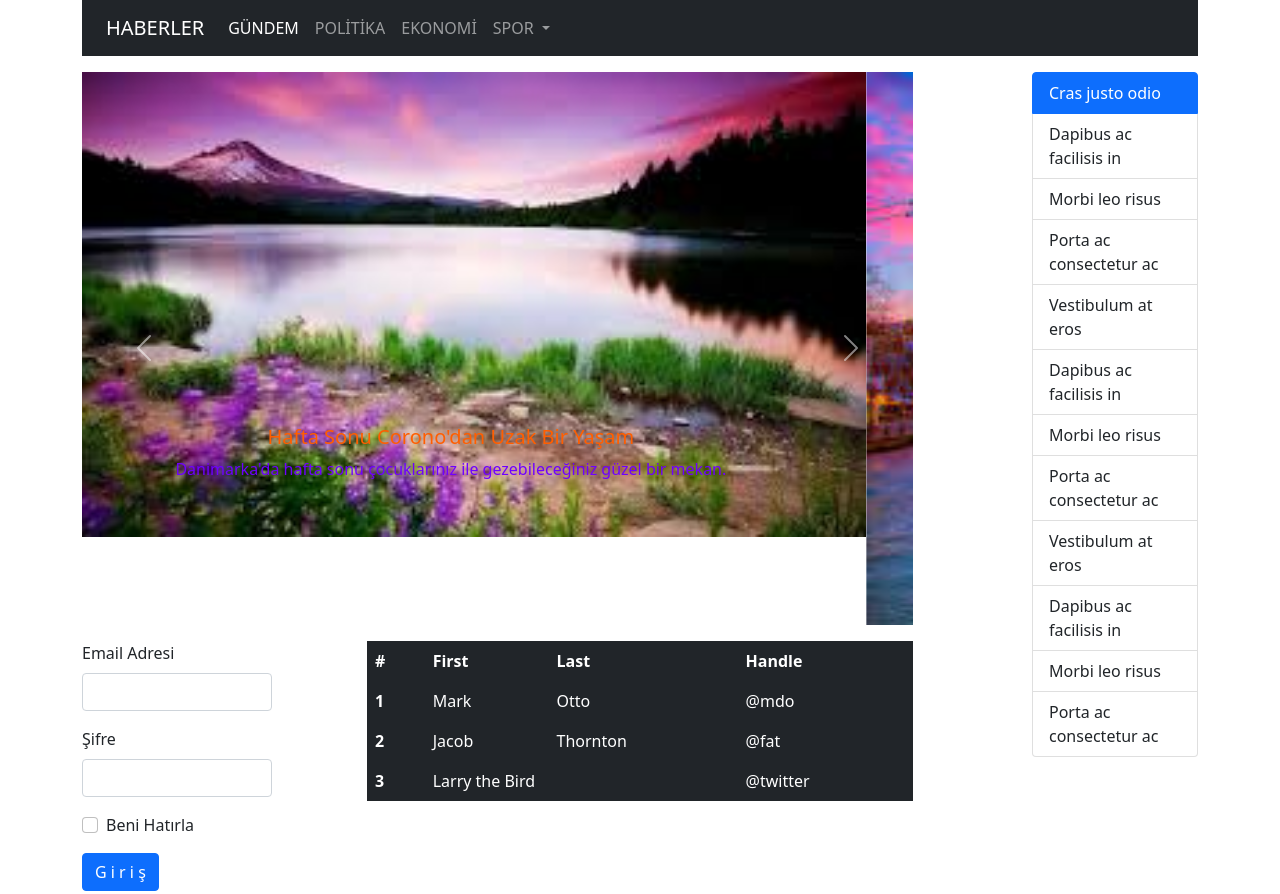
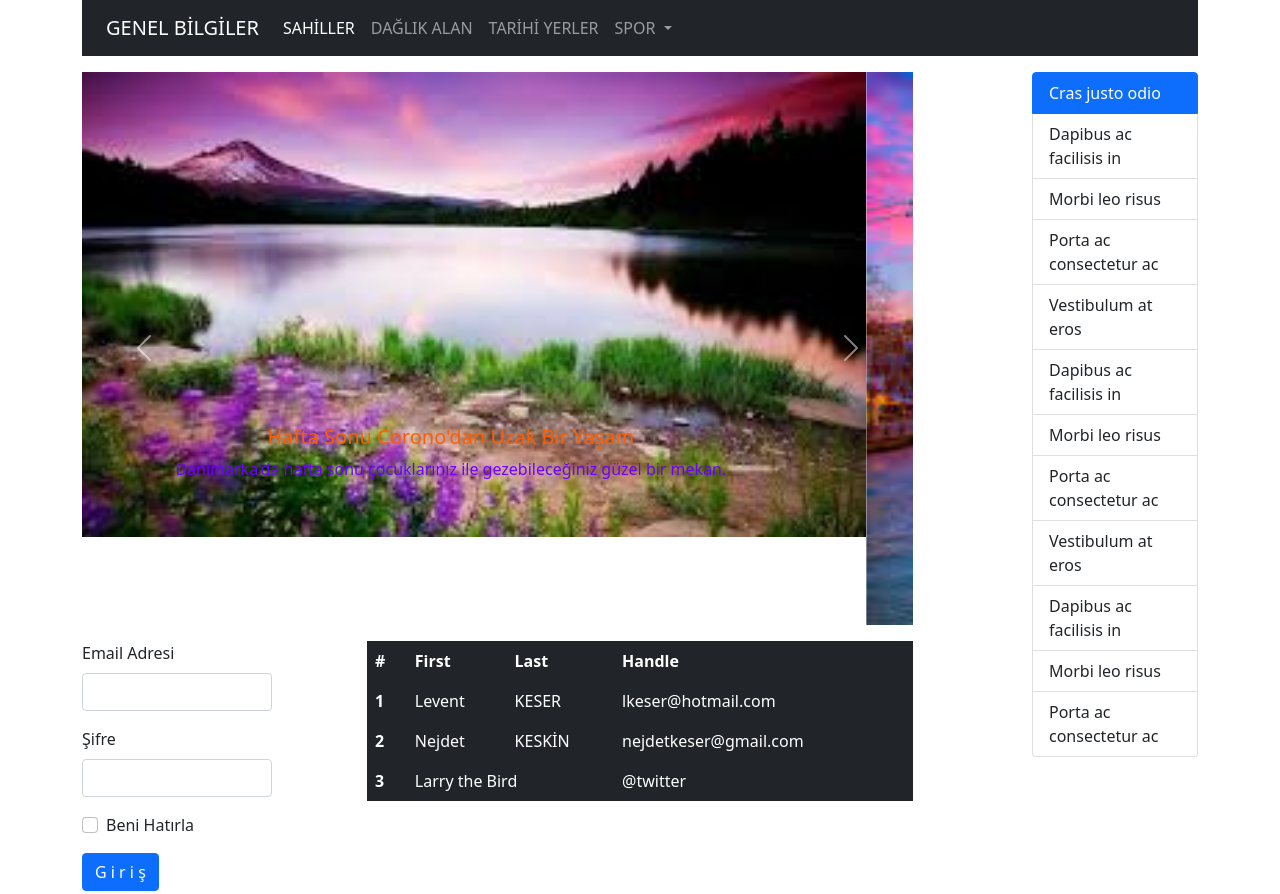
Before and after one commit to gsismandnm/02_Bootstrap, a plain HTML site: page Index.html in a window 1280 px wide. Shown: the top 894 px of the page. Drawn offline with Linux system fonts and the light colour scheme.

Commit message:
Html başlıkları değişikliği

```diff
--- a/Index.html
+++ b/Index.html
@@ -3,7 +3,7 @@
     <head>
         <meta charset="utf-8">
         <meta http-equiv="X-UA-Compatible" content="IE=edge">
-        <title>Haber Portal</title>
+        <title>Gezelim Görelim</title>
         <meta name="description" content="">
         <meta name="viewport" content="width=device-width, initial-scale=1">
         <!-- Bootstrap 5.0 CSS BU ÇALIŞMA AHMET EMRE İLE BİRLİKTE YAPILMIŞTIR.-->
@@ -15,29 +15,29 @@
                 <div class="col-md-12">
                   <nav class="navbar navbar-expand-lg navbar-dark bg-dark">
                         <div class="container-fluid">
-                          <a class="navbar-brand" href="#">HABERLER</a>
+                          <a class="navbar-brand" href="#">GENEL BİLGİLER</a>
                           <button class="navbar-toggler" type="button" data-bs-toggle="collapse" data-bs-target="#navbarNavDropdown" aria-controls="navbarNavDropdown" aria-expanded="false" aria-label="Toggle navigation">
                             <span class="navbar-toggler-icon"></span>
                           </button>
                           <div class="collapse navbar-collapse" id="navbarNavDropdown">
                             <ul class="navbar-nav">
                               <li class="nav-item">
-                                <a class="nav-link active" aria-current="page" href="#">GÜNDEM</a>
+                                <a class="nav-link active" aria-current="page" href="#">SAHİLLER</a>
                               </li>
                               <li class="nav-item">
-                                <a class="nav-link" href="#">POLİTİKA</a>
+                                <a class="nav-link" href="#">DAĞLIK ALAN</a>
                               </li>
                               <li class="nav-item">
-                                <a class="nav-link" href="#">EKONOMİ</a>
+                                <a class="nav-link" href="#">TARİHİ YERLER</a>
                               </li>
                               <li class="nav-item dropdown">
                                 <a class="nav-link dropdown-toggle" href="#" id="navbarDropdownMenuLink" role="button" data-bs-toggle="dropdown" aria-expanded="false">
                                   SPOR
                                 </a>
                                 <ul class="dropdown-menu" aria-labelledby="navbarDropdownMenuLink">
-                                  <li><a class="dropdown-item" href="#">Futbol</a></li>
-                                  <li><a class="dropdown-item" href="#">Basketbol</a></li>
-                                  <li><a class="dropdown-item" href="#">Voleybol</a></li>
+                                  <li><a class="dropdown-item" href="#">Bizans Dönemi</a></li>
+                                  <li><a class="dropdown-item" href="#">Osmanlı Dönemi</a></li>
+                                  <li><a class="dropdown-item" href="#">Cumhuriyet Dönemi</a></li>
                                 </ul>
                               </li>
                             </ul>
@@ -121,15 +121,15 @@
                               <tbody>
                                 <tr>
                                   <th scope="row">1</th>
-                                  <td>Mark</td>
-                                  <td>Otto</td>
-                                  <td>@mdo</td>
+                                  <td>Levent</td>
+                                  <td>KESER</td>
+                                  <td>lkeser@hotmail.com</td>
                                 </tr>
                                 <tr>
                                   <th scope="row">2</th>
-                                  <td>Jacob</td>
-                                  <td>Thornton</td>
-                                  <td>@fat</td>
+                                  <td>Nejdet</td>
+                                  <td>KESKİN</td>
+                                  <td>nejdetkeser@gmail.com</td>
                                 </tr>
                                 <tr>
                                   <th scope="row">3</th>
```
